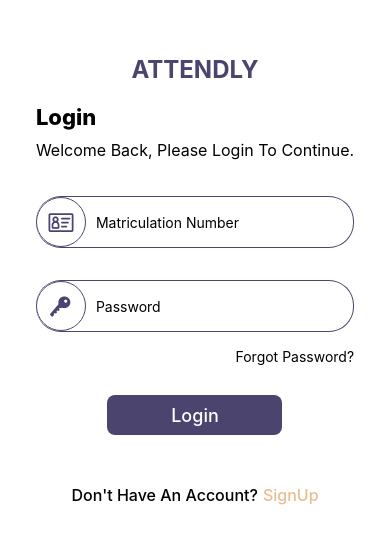
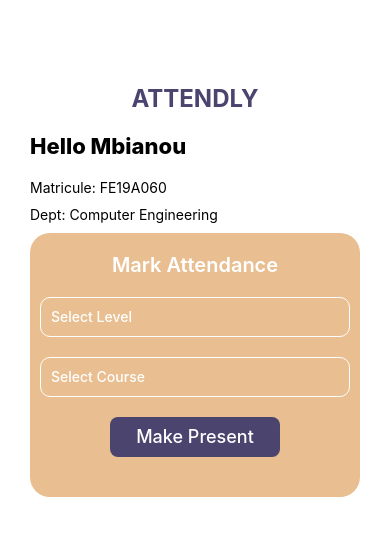
Before and after one commit to mbianou-bradon/attendly, a React Native app: screen / in a window 390 px wide. Shown: the part 132-676 px from the top of the page. Built offline with nearby package versions, Linux system fonts and the light colour scheme.

Commit message:
Home screen Completed

```diff
--- a/App.tsx
+++ b/App.tsx
@@ -13,6 +13,7 @@ import {
 import Signup from './src/screens/signup/Signup';
 import colors from './src/theme/theme';
 import Login from './src/screens/Login/Login';
+import Home from './src/screens/Home/Home';
 
 
 function App(): JSX.Element {
@@ -21,7 +22,7 @@ function App(): JSX.Element {
   return (
     <View style={{flex: 1}}>
       <StatusBar backgroundColor={colors.primary}/>
-      <Login/>
+      <Home/>
     </View>
   )
 }
--- a/src/screens/Home/Home.screen.styles.tsx
+++ b/src/screens/Home/Home.screen.styles.tsx
@@ -0,0 +1,68 @@
+import { StyleSheet } from "react-native";
+import colors from "../../theme/theme";
+
+
+const styles = StyleSheet.create({
+    homeMainContainer : {
+        flex: 1,
+        paddingHorizontal: 30,
+        justifyContent: "center",
+        backgroundColor: colors.neutral_white
+    },
+    logoContainer: {
+        justifyContent: "center",
+        alignItems: "center",
+        marginBottom: 20
+    },
+    logoText: {
+        fontSize: 24,
+        fontWeight: "700",
+        color: colors.primary
+    },
+    welcomeUser : {
+        fontSize: 22,
+        fontWeight: "800",
+        color: colors.neutral_black,
+        marginBottom: 20,
+    },
+    userDetails: {
+        fontSize: 14,
+        fontWeight: "400",
+        marginBottom: 10,
+    },
+    attendanceContainer: {
+        backgroundColor: colors.secondary,
+        justifyContent: "center",
+        paddingHorizontal:10,
+        paddingVertical: 20,
+        borderRadius: 20,
+
+    },
+    markAttendanceText : {
+        fontSize: 20,
+        fontWeight: "600",
+        textAlign: "center",
+        color: colors.neutral_white
+    },
+    dropdownContainer: {
+        height: 40,
+        borderWidth: 1,
+        borderRadius: 10,
+        borderColor: colors.neutral_white,
+        justifyContent: "center",
+        paddingLeft: 10,
+        marginTop: 20,
+    },
+    dropdownText: {
+        color: colors.neutral_white,
+        fontSize: 14,
+        fontWeight: "500",
+    },
+    btnContainer: {
+        justifyContent: "center",
+        alignItems: "center",
+        marginVertical: 20
+    }
+})
+
+export default styles;
--- a/src/screens/Home/Home.tsx
+++ b/src/screens/Home/Home.tsx
@@ -1,30 +1,36 @@
 import { Text, View } from "react-native";
+import styles from "./Home.screen.styles";
+import Button from "../../components/Button/Button";
 
 
 
 export default function Home(){
 
     return(
-        <View>
+        <View style={styles.homeMainContainer}>
             <View>
-                <View>
-                    <Text>ATTENDLY</Text>
+                <View style={styles.logoContainer}>
+                    <Text style={styles.logoText}>ATTENDLY</Text>
                 </View>
 
                 <View>
                     <View>
-                        <Text>Hello Mbianou</Text>
-                        <Text>Matricule: FE19A060</Text>
+                        <Text style={styles.welcomeUser}>Hello Mbianou</Text>
+                        <Text style={styles.userDetails}>Matricule: FE19A060</Text>
+                        <Text style={styles.userDetails}>Dept: Computer Engineering</Text>
                     </View>
 
-                    <View>
-                        <Text>Mark Attendance</Text>
-                        <View>
-                            <Text>Select Course</Text>
+                    <View style={styles.attendanceContainer}>
+                        <Text style={styles.markAttendanceText}>Mark Attendance</Text>
+                        <View style={styles.dropdownContainer}>
+                            <Text style={styles.dropdownText}>Select Level</Text>
+                        </View>
+                        <View style={styles.dropdownContainer}>
+                            <Text style={styles.dropdownText}>Select Course</Text>
                         </View>
 
-                        <View>
-                            <Text>Make Present</Text>
+                        <View style={styles.btnContainer}>
+                            <Button text="Make Present" />
                         </View>
                     </View>
                 </View>
--- a/src/screens/Login/Login.screen.styles.tsx
+++ b/src/screens/Login/Login.screen.styles.tsx
@@ -64,6 +64,10 @@ const styles =  StyleSheet.create({
         marginBottom: 10,
         alignItems:"flex-end"
     },
+    forgotPasswordText: {
+        fontSize: 12,
+        color: "grey"
+    },
     bottomContainer : {
         flexDirection: "row",
         gap: 5,
```
